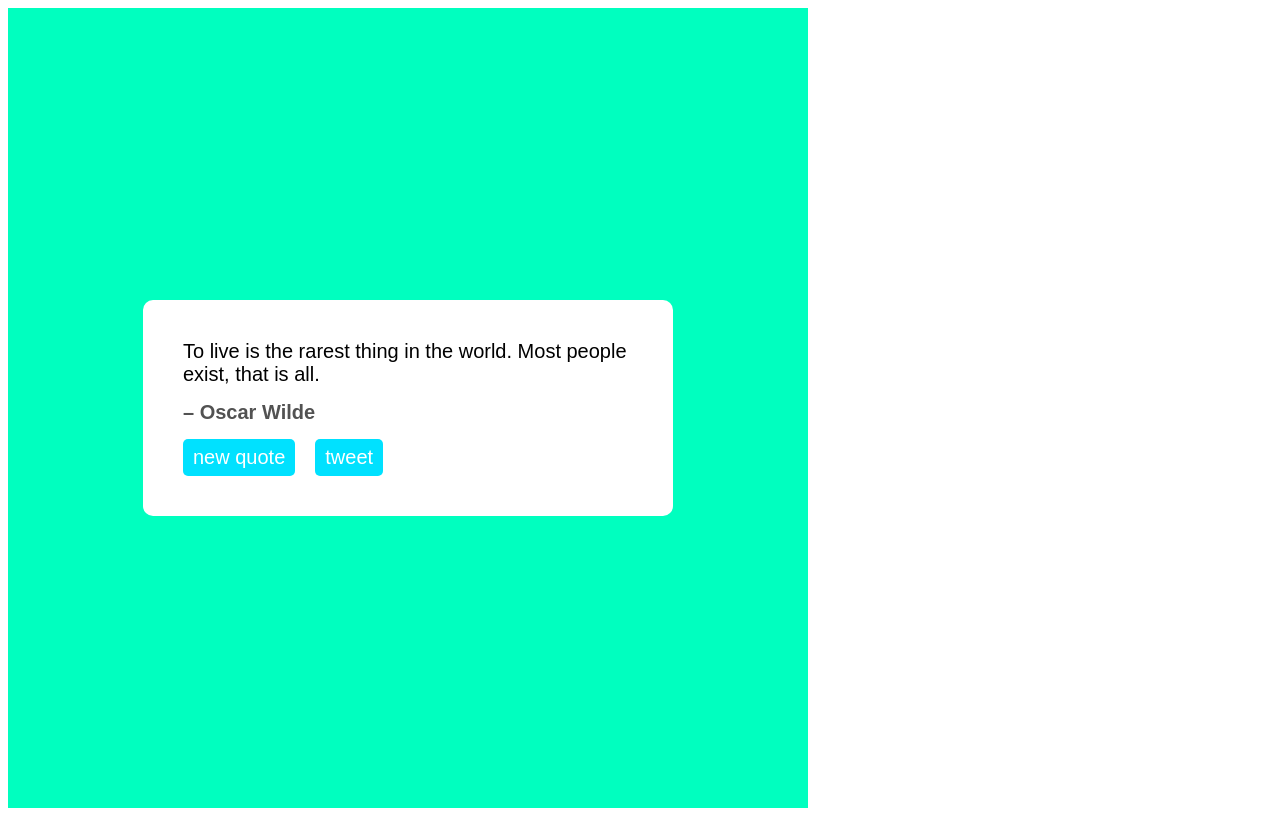
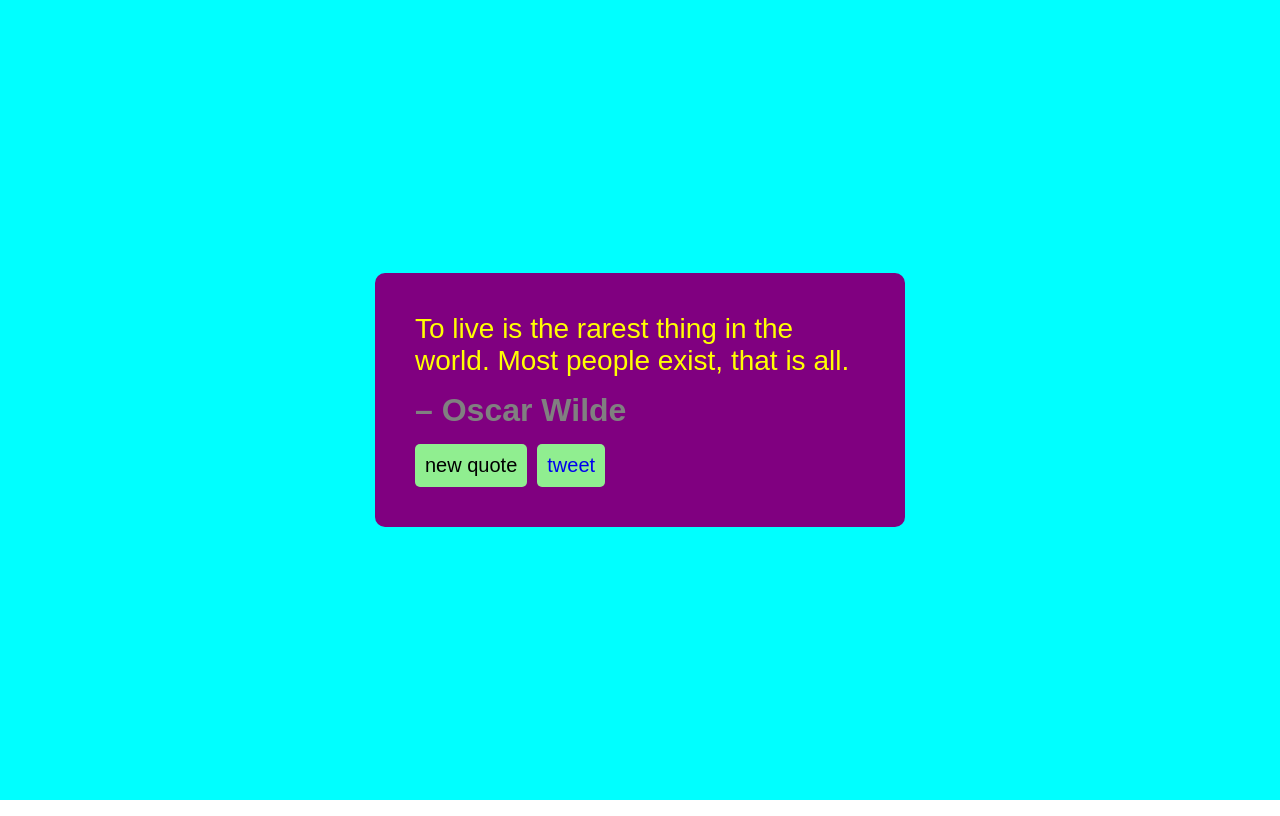
Before and after one commit to Vinay-webDev/freeCodeCamp-project1-random-quote-machine, a React (Vite) app: page / in a window 1280 px wide. Built offline with nearby package versions, Linux system fonts and the light colour scheme.

Commit message:
css update

```diff
--- a/src/index.css
+++ b/src/index.css
@@ -1,3 +1,75 @@
+* {
+    margin: 0;
+    padding: 0;
+  }
+  body {
+    font-family: Arial, sans-serif;
+  }
+  h2 {
+    font-size: 2em;
+    margin: 15px 0px;
+    color: gray;
+  }
+  p {
+    font-size: 1.75em;
+    color: yellow;
+  }
+
+  .main {
+    display: flex;
+    justify-content: center;
+    align-items: center;
+    width: 100vw;
+    height: 100vh;
+    background-color: cyan;
+  }
+  #quote-box {
+    width: 450px;
+    padding: 40px;
+    border-radius: 10px;
+    background-color: purple;
+  }
+  #buttons {
+    display: flex;
+    align-items: center;
+  }
+  .main .button, #tweet-quote {
+    background-color: lightgreen;
+    border-radius: 5px;
+    border: none;
+    padding: 10px 10px;
+    font-size: 20px;
+    display: inline-block;
+    cursor: pointer;
+  }
+  #tweet-quote {
+    margin-left: 10px;
+    padding: 10px 10px;
+    text-decoration: none;
+  }
+
+
+
+
+
+
+
+
+
+
+
+
+
+
+
+
+
+
+
+
+
+
+/*
 * {
     margin: 100;
     padding: 0;
@@ -45,4 +117,4 @@ p {
     margin-left: 20px;
     padding: 7px 10px;
     text-decoration: none;
-}
+} */
```
